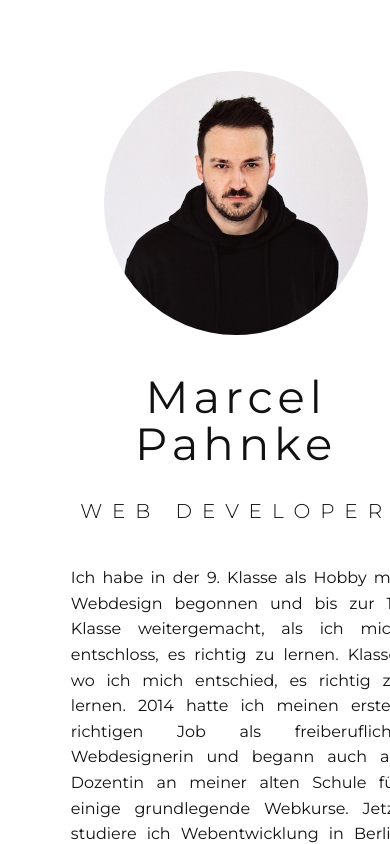
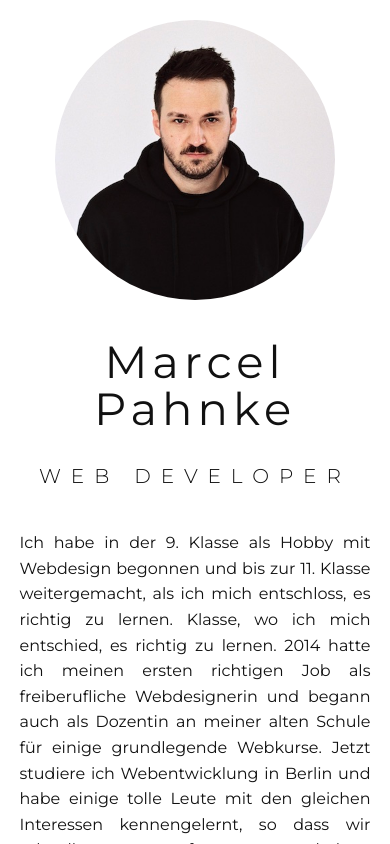
Before and after one commit to Moercell/mpahnke, a Next.js app: page / in a window 390 px wide. Shown: the top 844 px of the page. Built offline with nearby package versions, Linux system fonts and the light colour scheme.

Commit message:
fix responsive issues

```diff
--- a/src/components/MainContent/MainContent.module.scss
+++ b/src/components/MainContent/MainContent.module.scss
@@ -6,5 +6,7 @@
 
     @media (max-width: 768px) {
         grid-column: 1 / 2;
+        padding: 5%;
+        width: 100vw;
     }
 }
--- a/src/components/Project/Project.module.scss
+++ b/src/components/Project/Project.module.scss
@@ -21,6 +21,8 @@
         p {
             margin: 0;
             margin-bottom: 1rem;
+            text-align: justify;
+            hyphens: auto;
         }
     }
 
--- a/src/components/Side/Side.module.scss
+++ b/src/components/Side/Side.module.scss
@@ -2,4 +2,8 @@
     width: 100%;
     height: max-content;
     padding: calc(5% * 3);
+
+    @media (max-width: 768px) {
+        padding: 5%;
+    }
 }
--- a/src/styles/Home.module.scss
+++ b/src/styles/Home.module.scss
@@ -19,5 +19,6 @@
         grid-template-columns: 1fr;
         display: block;
         transition: 0;
+        width: 100vw;
     }
 }
--- a/src/styles/globals.scss
+++ b/src/styles/globals.scss
@@ -9,6 +9,7 @@ body {
     max-width: 100vw;
     overflow-x: hidden;
     scroll-behavior: smooth;
+    word-wrap: break-word;
 }
 
 ::-moz-selection {
```
